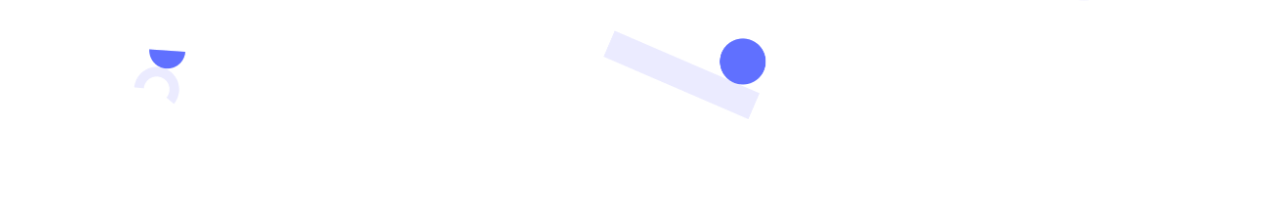
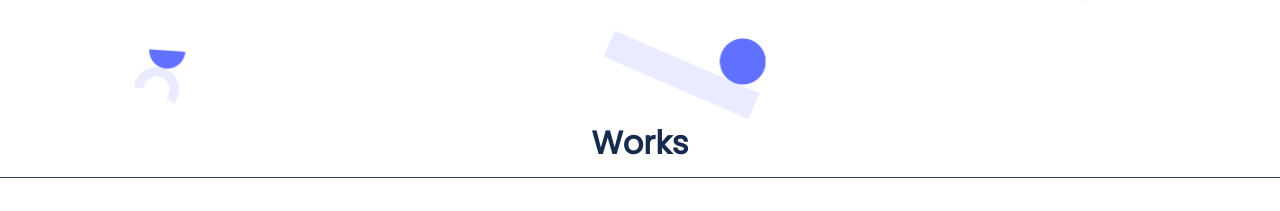
Before and after one commit to Jusha25/personal-portfolio, a website: page index.html in a window 1280 px wide. Shown: the part 586-797 px from the top of the page. Drawn offline with Linux system fonts and the light colour scheme.

Commit message:
edited README file and edited index file and popUp. js file to make Project page dynamically

```diff
--- a/index.html
+++ b/index.html
@@ -103,8 +103,23 @@
           </ul>
         </div>
       </section>
+
+      <!-- <section id="project-section" class="page-section">
+      <h3 id="works">Recent Works</h3>
+        <div class="" id="overlay"></div>
+          <div class="pop-up-window">
+            *********Popup details-->
+      <!-- </div>
+      </section> -->
+      <section id="project-section" class="page-section">
+        <h3 id="works">Works</h3>
+        <div class="" id="overlay"></div>
+        <div class="pop-up-window">
+          <!--Popup details-->
+        </div>
+      </section>
       <!-- #### Project-Work-section #### -->
-      <section class="projects" id="portfolio">
+      <!-- <section class="projects" id="portfolio">
         <div class="popup-container"></div>
         <div class="project one">
           <div class="snapshoot body1">
@@ -191,7 +206,7 @@
             </button>
           </div>
         </div>
-      </section>
+      </section> -->
       <!-- #### About-Myself-Section #### -->
       <div class="about">
         <div class="about-section" id="about">
--- a/popUp.css
+++ b/popUp.css
@@ -157,6 +157,15 @@
     justify-content: space-between;
   }
 
+  #works {
+    text-align: center;
+    color: #172b4d;
+    font-size: 32px;
+    margin: auto auto; /* text-align: center can be used here but this was troubling the bottom border */
+    padding-bottom: 10px;
+    border-bottom: 1px solid #344563;
+  }
+
   .img-container-pu {
     background-color: #e5e5e5;
     height: 500px;
--- a/popUp.js
+++ b/popUp.js
@@ -1,52 +1,118 @@
 const projects = [
   {
-    title: 'Tonic',
-    devs: ['CANOPY', ' • backend', ' • 2021'],
+    title: "Tonic",
+    devs: ["CANOPY", " • backend", " • 2021"],
     description:
       "Lorem Ipsum is simply dummy text of the printing and typesetting industry. Lorem Ipsum has been the industry's standard dummy text ever since the 1500s, when an unknown printer took a galley of type and scrambled it to make a type specimen book. It has survived not only five centuries, but also the leap into electronic typesetting, remaining essent, Lorem Ipsum is simply dummy text of the printing and typesetting industry. Lorem Ipsum has been the industry's standard dummy text ever since the 1500s, when an unknown printer took a galley of type and scrambled it to make a type specimen book.",
-    tags: ['html', 'css', 'javascript'],
-    image: './images/snapshoot-portfolio.png',
-    liveVersion: 'See Live',
-    sourceLink: 'See Source',
-    btnImg1: './images/btn-img-pu1.png',
-    btnImg2: './images/btn-img-pu2.png',
+    tags: ["html", "css", "javascript"],
+    image: "./images/snapshoot-portfolio.png",
+    liveVersion: "See Live",
+    sourceLink: "See Source",
+    btnImg1: "./images/btn-img-pu1.png",
+    btnImg2: "./images/btn-img-pu2.png",
   },
 
   {
-    title: 'Multi-Post Stories',
-    devs: ['CANOPY', ' • backend', ' • 2021'],
+    title: "Multi-Post Stories",
+    devs: ["CANOPY", " • backend", " • 2021"],
     description:
       "Lorem Ipsum is simply dummy text of the printing and typesetting industry. Lorem Ipsum has been the industry's standard dummy text ever since the 1500s, when an unknown printer took a galley of type and scrambled it to make a type specimen book. It has survived not only five centuries, but also the leap into electronic typesetting, remaining essent, Lorem Ipsum is simply dummy text of the printing and typesetting industry. Lorem Ipsum has been the industry's standard dummy text ever since the 1500s, when an unknown printer took a galley of type and scrambled it to make a type specimen book.",
-    tags: ['html', 'css', 'javascript'],
-    image: './images/SnapshootPortfolio2.png',
-    liveVersion: 'See Live',
-    sourceLink: 'See Source',
-    btnImg1: './images/btn-img-pu1.png',
-    btnImg2: './images/btn-img-pu2.png',
+    tags: ["html", "css", "javascript"],
+    image: "./images/SnapshootPortfolio2.png",
+    liveVersion: "See Live",
+    sourceLink: "See Source",
+    btnImg1: "./images/btn-img-pu1.png",
+    btnImg2: "./images/btn-img-pu2.png",
   },
 
   {
-    title: 'Facebook 360',
-    devs: ['CANOPY', ' • backend', ' • 2021'],
+    title: "Facebook 360",
+    devs: ["CANOPY", " • backend", " • 2021"],
     description:
       "Lorem Ipsum is simply dummy text of the printing and typesetting industry. Lorem Ipsum has been the industry's standard dummy text ever since the 1500s, when an unknown printer took a galley of type and scrambled it to make a type specimen book. It has survived not only five centuries, but also the leap into electronic typesetting, remaining essent, Lorem Ipsum is simply dummy text of the printing and typesetting industry. Lorem Ipsum has been the industry's standard dummy text ever since the 1500s, when an unknown printer took a galley of type and scrambled it to make a type specimen book.",
-    tags: ['html', 'css', 'javascript'],
-    image: './images/SnapshootPortfolio3.png',
-    liveVersion: 'See Live',
-    sourceLink: 'See Source',
-    btnImg1: './images/btn-img-pu1.png',
-    btnImg2: './images/btn-img-pu2.png',
+    tags: ["html", "css", "javascript"],
+    image: "./images/SnapshootPortfolio3.png",
+    liveVersion: "See Live",
+    sourceLink: "See Source",
+    btnImg1: "./images/btn-img-pu1.png",
+    btnImg2: "./images/btn-img-pu2.png",
   },
 ];
 
-const buttonOne = document.querySelector('.project-button.one');
-const buttonTwo = document.querySelector('.project-button.two');
-const buttonThree = document.querySelector('.project-button.three');
+// const projectSection = document.getElementById("portfolio");
+const projectSection = document.querySelector("page-section");
+const overlay = document.querySelector("#overlay"); // get overlay
+const container = document.querySelector(".pop-up-window"); // get the popup-window
+
+container.classList.add("active");
+overlay.classList.add("active");
+document.body.style.overflow = "hidden";
+
+function addProjects(n) {
+  const {
+    title,
+    devs,
+    description,
+    tags,
+    image,
+    liveVersion,
+    btnImg1,
+    sourceLink,
+    btnImg2,
+  } = projects[n];
+
+  projectSection.innerHTML += `
+    // <div class="main-pu-container">
+  // <div class="content-container">
+  <div class="heading-btn">
+  <h1 class="project-title-pu">${title}</h1>
+  <button type="button" class="close-btn-pu">X</button>
+  </div>
+  <ul class="devs-pu">
+  <li class="dev-pu">${devs[0]}</li>
+  <li class="dev-pu2">${devs[1]}</li>
+  <li class="dev-pu2">${devs[2]}</li>
+  </ul>
+  <div class="img-container-pu">
+  <img src=${image} alt"project-image-pu" class="project-img-pu">
+  </div>
+  <div class="conatiner-pc-pu">
+  <p class="project-info-pu">${description}</p>
+  <div class="project-info-pu2">
+  <ul class="tags-pu">
+  <li class="tag-pu">${tags[0]}</li>
+  <li class="tag-pu">${tags[1]}</li>
+  <li class="tag-pu">${tags[2]}</li>
+  </ul>
+  <div class="btn-container-pu">
+  <button type="button" class="btn-pu">${liveVersion}<img class="btn-img-pu" src=${btnImg1}></button>
+  <button type="button" class="btn-pu t">${sourceLink}<img class="btn-img-pu" src=${btnImg2}></button>
+  </div>
+  </div>
+  </div>
+  // </div>
+  // </div>`;
+}
+
+for (let i = 0; i < projects.length; i += 1) {
+  addProjects(i);
+}
+
+const buttonOne = document.querySelector(".project-button.one");
+const buttonTwo = document.querySelector(".project-button.two");
+const buttonThree = document.querySelector(".project-button.three");
 
 function close() {
-  const container = document.querySelector('.popup-container');
-  container.style.display = 'none';
+  const container = document.querySelector(".popup-container");
+  container.style.display = "none";
+  overlay.classList.remove("active");
 }
+
+overlay.addEventListener("click", () => {
+  container.classList.remove("active");
+  overlay.classList.remove("active");
+  document.body.style.overflow = "auto"; // for turning the background scrolling effect off
+});
 
 function open(index) {
   const {
@@ -66,10 +132,10 @@ function open(index) {
   const tags1 = tags[0];
   const tags2 = tags[1];
   const tags3 = tags[2];
-  const container = document.querySelector('.popup-container');
+  const container = document.querySelector(".popup-container");
   container.innerHTML = `
-  <div class="main-pu-container">
-  <div class="content-container">
+  // <div class="main-pu-container">
+  // <div class="content-container">
   <div class="heading-btn">
   <h1 class="project-title-pu">${title}</h1>
   <button type="button" class="close-btn-pu">X</button>
@@ -96,20 +162,20 @@ function open(index) {
   </div>
   </div>
   </div>
-  </div>
-  </div>
+  // </div>
+  // </div>
 `;
-  container.style.display = 'block';
-  const buttonClose = document.querySelector('.close-btn-pu');
-  buttonClose.addEventListener('click', close);
+  container.style.display = "block";
+  const buttonClose = document.querySelector(".close-btn-pu");
+  buttonClose.addEventListener("click", close);
 }
 
-buttonOne.addEventListener('click', () => {
+buttonOne.addEventListener("click", () => {
   open(0);
 });
-buttonTwo.addEventListener('click', () => {
+buttonTwo.addEventListener("click", () => {
   open(1);
 });
-buttonThree.addEventListener('click', () => {
+buttonThree.addEventListener("click", () => {
   open(2);
 });
```
Also changed, not shown: README.md.
